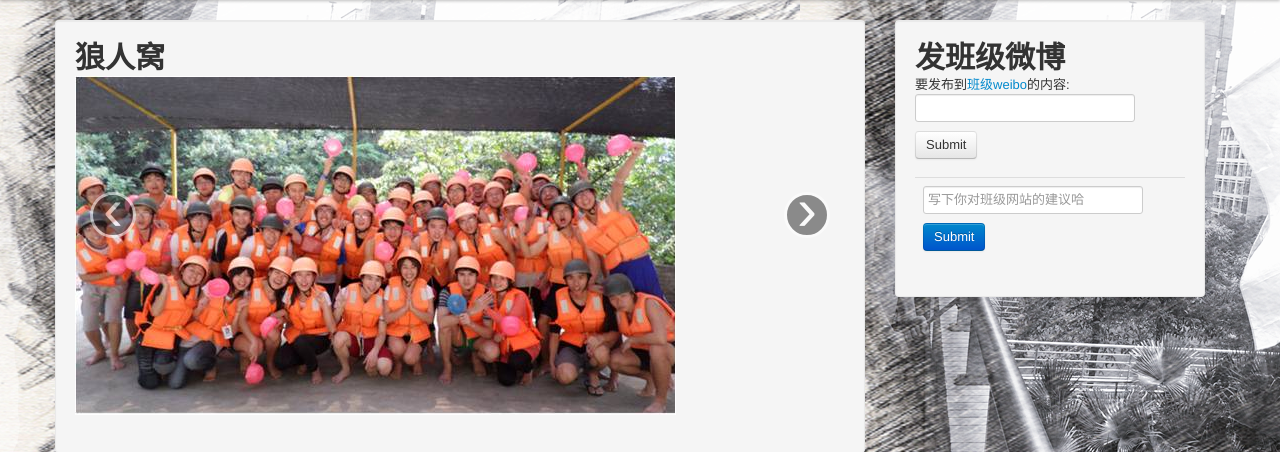
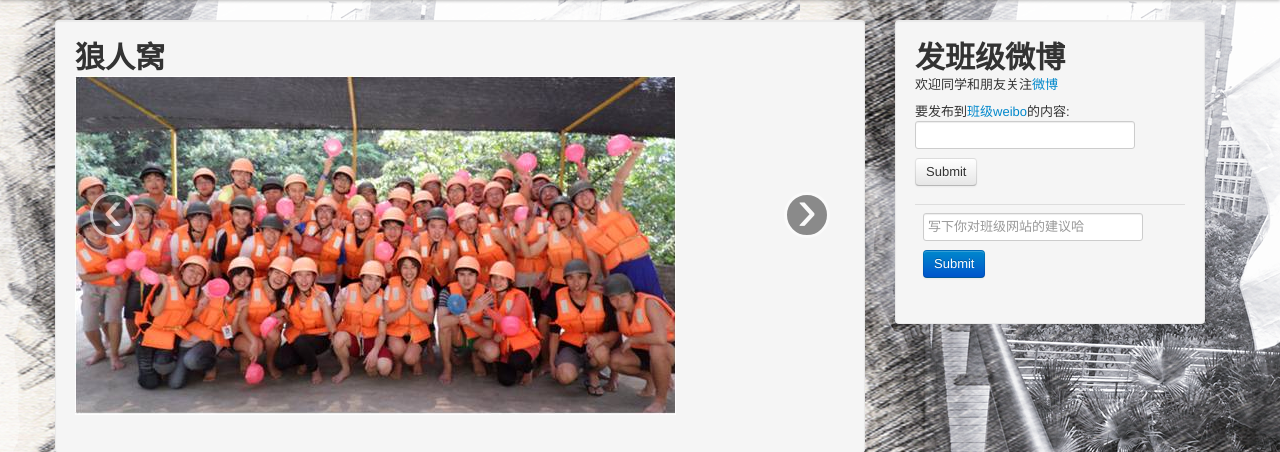
Before and after one commit to ZrongH/wolfware4, a Flask app: page / in a window 1280 px wide. Shown: the part 40-492 px from the top of the page. Run offline with Flask 2, Linux system fonts and the light colour scheme; data that the repository does not hold is empty; parts of the project's set-up code (start-up, migrations or seed data) failed here and were passed over; some libraries are stand-ins or nearby versions.

Commit message:
bugfixes

```diff
--- a/template/index.html
+++ b/template/index.html
@@ -51,6 +51,7 @@
                 <div class="row">
                     <div class="span3">
                         <h1>发班级微博</h1>
+                        <p>欢迎同学和朋友关注<a href="http://weibo.com/u/2893236202">微博</a></p>
                         <form action="{{ url_for("send_message") }}" method="POST">
                             要发布到<a href="http://weibo.com/u/2893236202">班级weibo</a>的内容:<input type="text" name="msg">
                             <input type="submit" class="btn">
```
